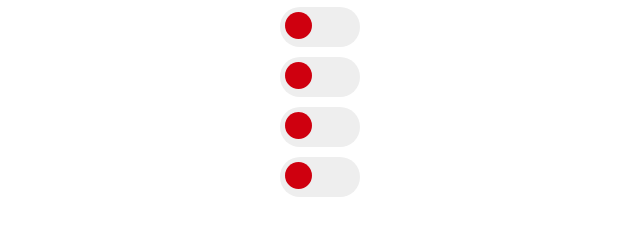
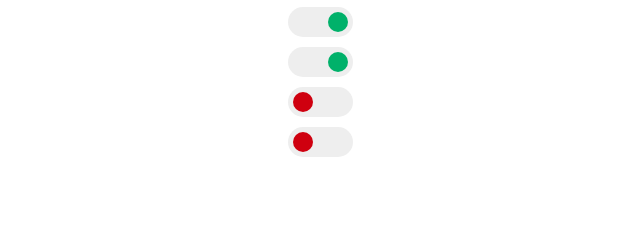
Before and after one commit to Sze-warrior/toggle-switches, a plain HTML site: page index.html in a window 1280 px wide. Shown: the part 142-378 px from the top of the page, without its empty margins (320-960 px from the left). Drawn offline with Linux system fonts and the light colour scheme.

Commit message:
Refactored toggle css to work cross browsers
Refactored toggle css to work cross browsers

```diff
--- a/index.html
+++ b/index.html
@@ -13,16 +13,20 @@
           <div class="intro"><h1>Pure CSS Toggle switches</h1></div>
 
           <div class="toggle-switch-container">
-            <input type="checkbox" class="toggle-switch">
+              <input id="checkbox-one" type="checkbox" class="toggle-switch" checked>
+              <label class="ball" for="checkbox-one"></label>
           </div>
           <div class="toggle-switch-container">
-            <input type="checkbox" class="toggle-switch">
+              <input id="checkbox-two" type="checkbox" class="toggle-switch" checked>
+              <label class="ball" for="checkbox-two"></label>
+          </div>
+           <div class="toggle-switch-container">
+              <input id="checkbox-three" type="checkbox" class="toggle-switch">
+              <label class="ball" for="checkbox-three"></label>
           </div>
           <div class="toggle-switch-container">
-            <input type="checkbox" class="toggle-switch">
-          </div>
-          <div class="toggle-switch-container">
-            <input type="checkbox" class="toggle-switch">
+              <input id="checkbox-four" type="checkbox" class="toggle-switch">
+              <label class="ball" for="checkbox-four"></label>
           </div>
         </div>
       </main>
--- a/styles/_mixins.scss
+++ b/styles/_mixins.scss
@@ -5,7 +5,7 @@
           border-radius: $radius;
 }
 
-@mixin transition($transition: 0.2s) {
+@mixin transition($transition) {
     -moz-transition:    $transition;
     -o-transition:      $transition;
     -webkit-transition: $transition;
--- a/styles/_toggles.scss
+++ b/styles/_toggles.scss
@@ -2,56 +2,51 @@
 @import "_mixins.scss";
 
 .toggle-switch-container{
+	background-color: $font-base-gray-light;
+	width: 65px;
+    margin: 10px auto;
+    border-radius: 3em;
+    position: relative;
+    height: 30px;
+
+	label.ball{
+		@include transition(0.2s);
+		position: absolute;
+		content: "";
+    	top: 5px;
+    	left: 5px;
+    	border-radius: 50%;
+    	height: 20px;
+    	width: 20px;
+    	background-color: $color-red;
+
+		&:hover{
+			cursor: pointer;
+		}
+	}
 
 	input[type=checkbox]{
-		appearance: none;
-		-moz-appearance: none;
-		-webkit-appearance: none;
-		width: 6em;
-		height: 3em;
-		border-radius: 3em;
-		background-color: $font-base-gray-light;
 		outline: none;
 		cursor: pointer;
+		width: 65px;
+		height: 30px;
+    	margin: 0 auto;
+		@include transition(0.2s);
+		opacity: 0;
+		display: block;
+		margin: 0 auto;
 
-		&.toggle-switch{
-			@include transition();
-			position: relative;
-			display: block;
-			margin: 10px auto;
-
-			&:checked{
-				@include transition();
-			}
-
-			&:active:after{
-				width: 1.5em;
-				height: 1.5em;
-				top: 8px;
-			}
-
-			&:after{
-				content: "";
-				width: 2em;
-				height: 2em;
-				background-color: $color-red;
-				border-radius: 3em;
-				position: absolute;
-				top: 5px;
-				left: 5px;
-				@include transition();
-			}
-
-			&:checked:after{
-				left: 35px;
-				@include transition();
-				background-color: $color-green;
-
-			}
-
+		&:active~label.ball{
 		}
 
+		&:checked{
+			@include transition(0.2s);
+		}
+
+		&:checked~label.ball{
+			@include transition(0.2s);
+			left: 40px;
+		   	background-color: $color-green;
+		}
 	}
-
-
 }
```
Also changed, not shown: styles/styles.css.
